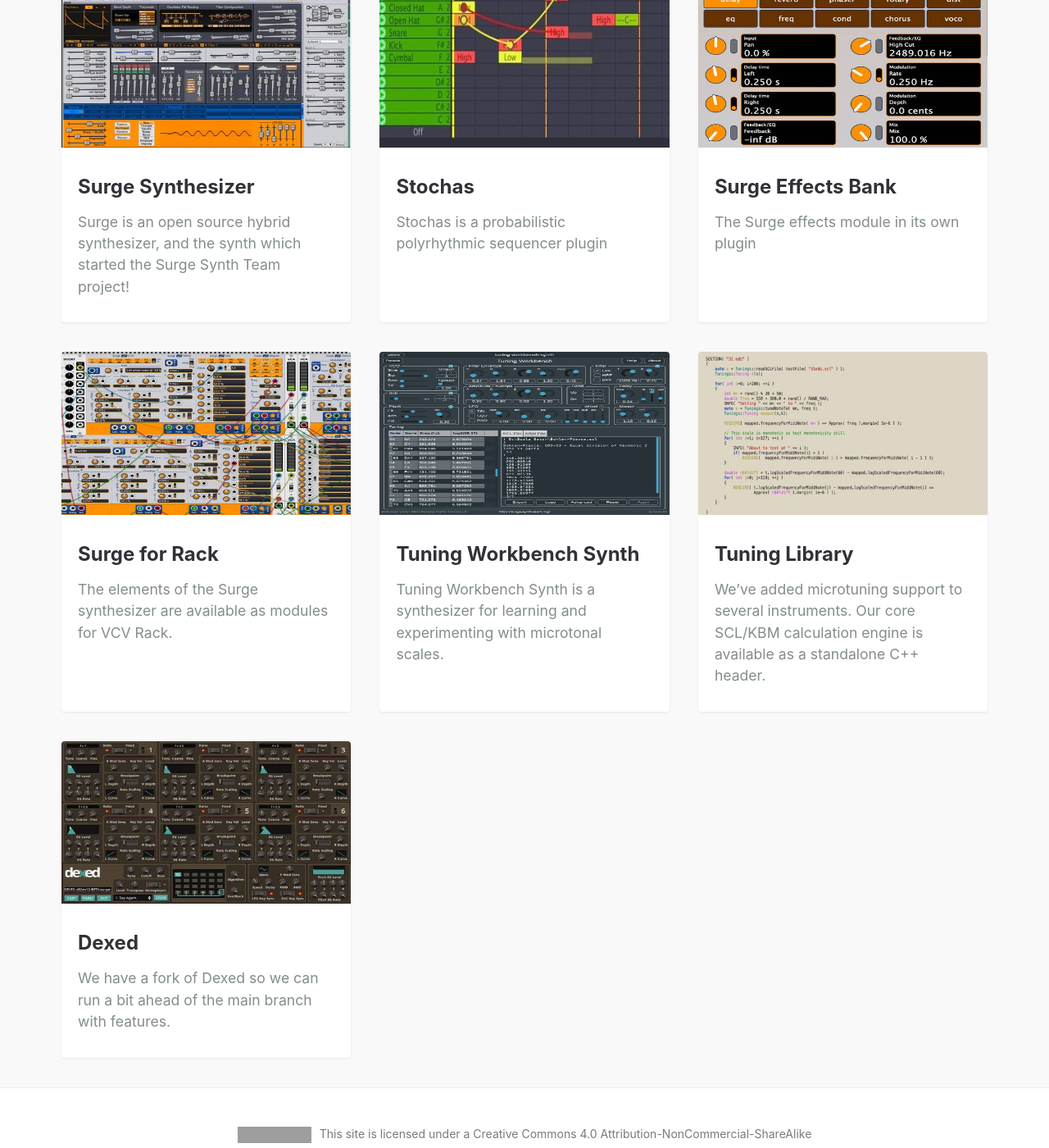
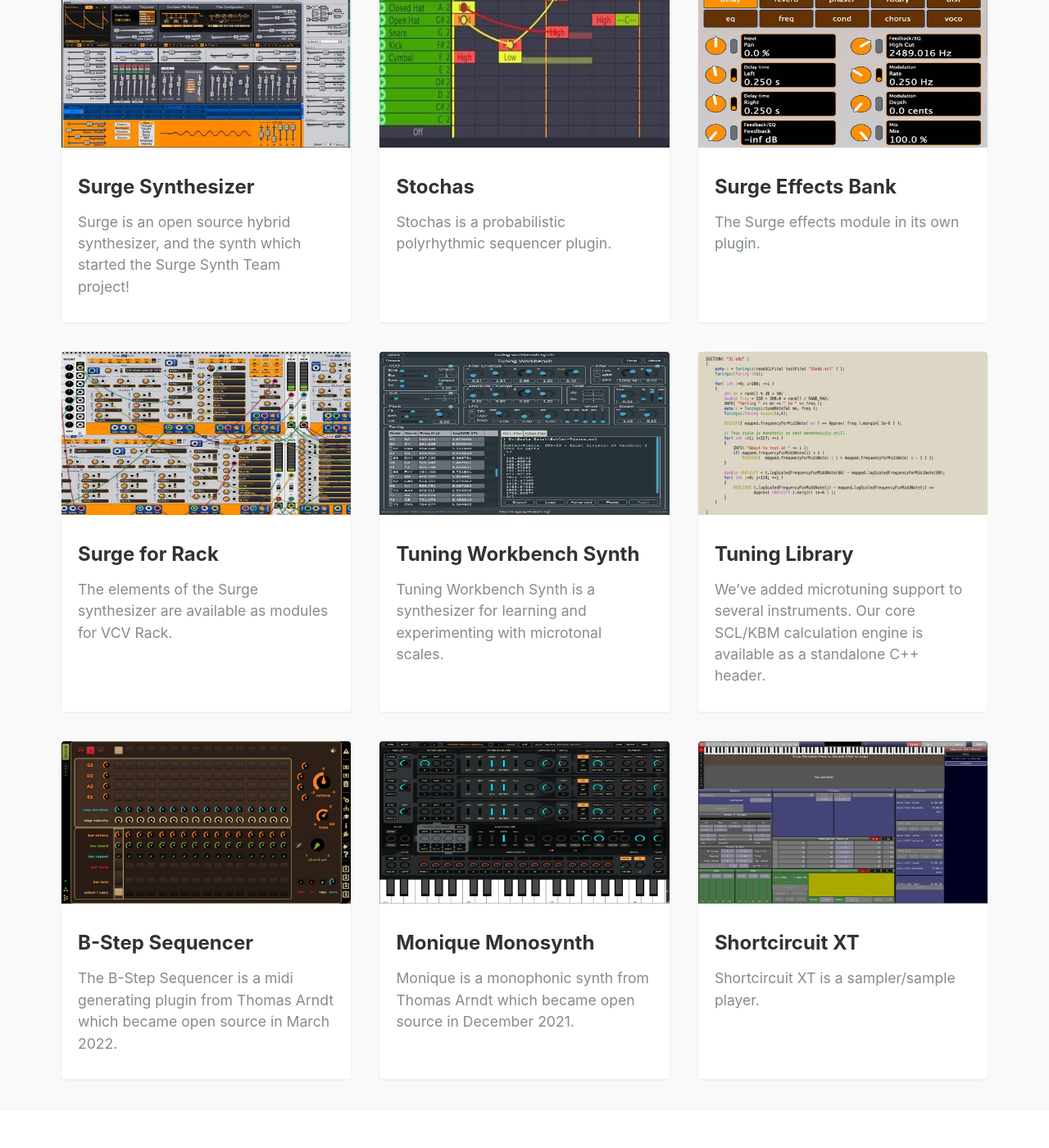
Before and after one commit to surge-synthesizer/surge-synth-team.org, a Jekyll site: the page built from index.md, in a window 1280 px wide and 1400 px high, scrolled down 789 px. Shown: the whole window at 82% size. Built offline with Jekyll 4.4.1, drawn with Linux system fonts in a browser that asks for light colours; grey boxes are pictures that could not be loaded.

Commit message:
Create posts for Monique, B-Step and Shortcircuit XT

```diff
--- /dev/null
+++ b/_posts/2022-03-17-b-step.md
@@ -0,0 +1,13 @@
+---
+layout: post
+order: 8
+title: "B-Step Sequencer"
+summary: The B-Step Sequencer is a midi generating plugin from Thomas Arndt which became open source in March 2022.
+featured-img: bstep
+categories: [Sequencer]
+issue-tracker: "https://github.com/surge-synthesizer/b-step/issues"
+---
+
+The B-Step Sequencer is a midi generating plugin and program which was originally authored by Monoplugs and its principal Thomas Arndt. In March of 2022, after he had open sourced Monique with the Surge team, Thomas donated the B-Step source to the Surge Synth Team.
+
+Please visit the project on [GitHub.](https://github.com/surge-synthesizer/b-step)
--- /dev/null
+++ b/_posts/2022-03-17-monique.md
@@ -0,0 +1,13 @@
+---
+layout: post
+order: 9
+title: "Monique Monosynth"
+summary: Monique is a monophonic synth from Thomas Arndt which became open source in December 2021.
+featured-img: monique
+categories: [Synth]
+issue-tracker: "https://github.com/surge-synthesizer/monique-monosynth/issues"
+---
+
+Monique is a monophonic synth from Thomas Arndt which, in December 2021 became open source as part of the surge-synth-team family of products. We are thrilled Thomas chose to combine efforts with the rest of the team.
+
+Please visit the project on [GitHub.](https://github.com/surge-synthesizer/monique-monosynth/)
--- /dev/null
+++ b/_posts/2022-03-17-shortcircuit.md
@@ -0,0 +1,15 @@
+---
+layout: post
+order: 10
+title: "Shortcircuit XT"
+summary: Shortcircuit XT is a sampler/sample player.
+featured-img: shortcircuit
+categories: [Sampler]
+issue-tracker: "https://github.com/surge-synthesizer/shortcircuit-xt/issues"
+---
+
+What? Shortcircuit is open source? Well yes, but there are big big caveats. Right now we are in the middle of rebuilding Shortcircuit from a (very generously) open sourced copy of the SC2 beta codebase. That codebase was old, ran only on windows, etc... so we are in the middle of a rebuild.
+
+In early 2022 with Surge XT 1.0 out the door, we turned back to SC. Right now we have a super-pre-alpha downloadable version with an incomplete ui and a not very well tested engine. But it can make sounds on mac win and lin all three. If you want to participate, really joining our discord is the best way, but we also welcome github issues with problems. Please include the version number (from the about screen) with your issue.
+
+Please visit the project on [GitHub.](https://github.com/surge-synthesizer/shortcircuit-xt)
```
Also changed, not shown: _posts/2020-02-15-dexed.md (+1 -0 lines), _posts/2020-02-17-surge-effects.md (+1 -1 lines), _posts/2020-08-08-stochas.md (+2 -2 lines), _img/posts/bstep.jpg (added), _img/posts/monique.jpg (added), _img/posts/shortcircuit.jpg (added), assets/img/posts/bstep.jpg (added), assets/img/posts/bstep_placehold.jpg (added), assets/img/posts/bstep_thumb.jpg (added), assets/img/posts/monique.jpg (added), assets/img/posts/monique_placehold.jpg (added), assets/img/posts/monique_thumb.jpg (added), assets/img/posts/shortcircuit.jpg (added), assets/img/posts/shortcircuit_placehold.jpg (added), 1 more files.
